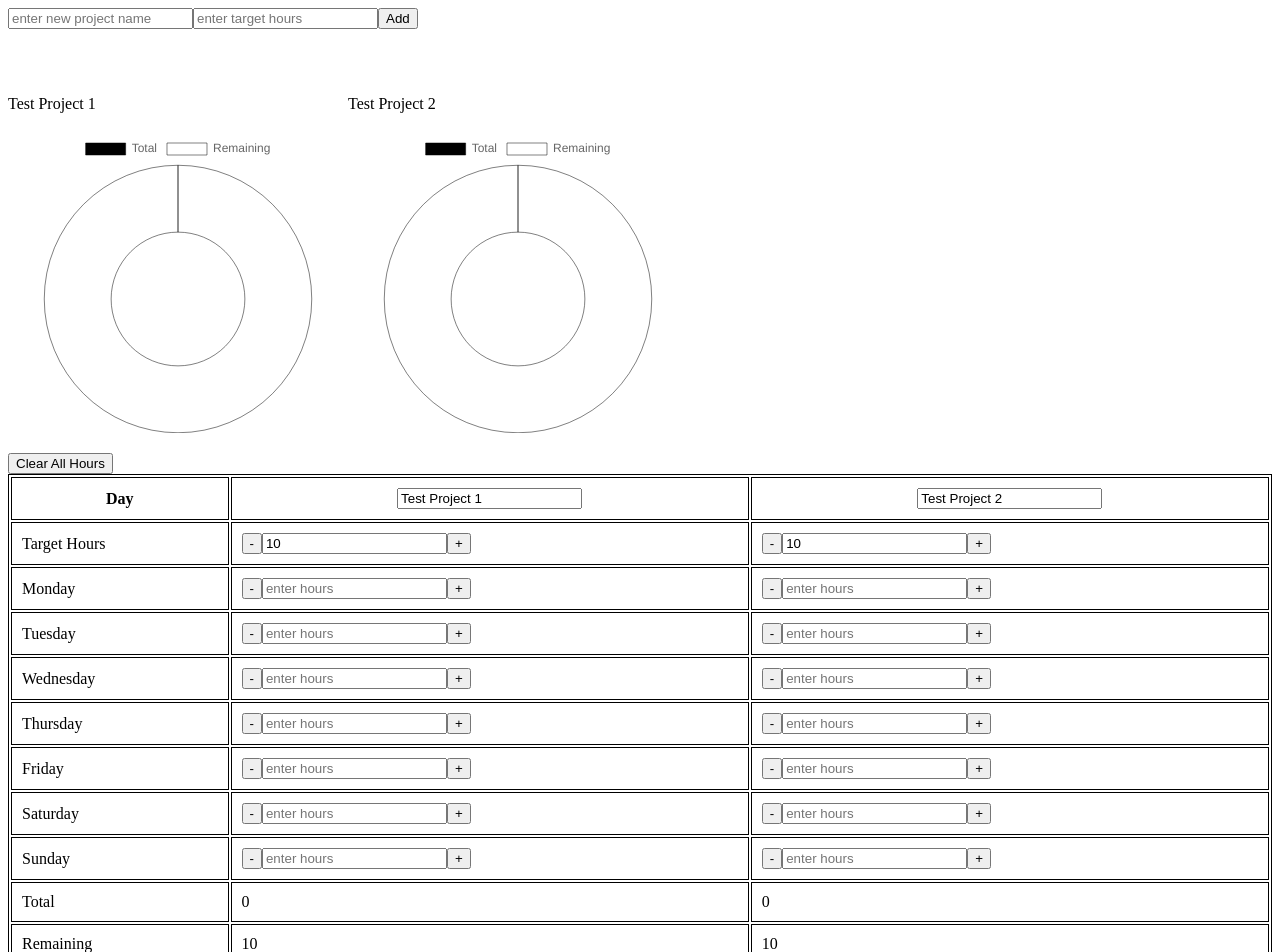
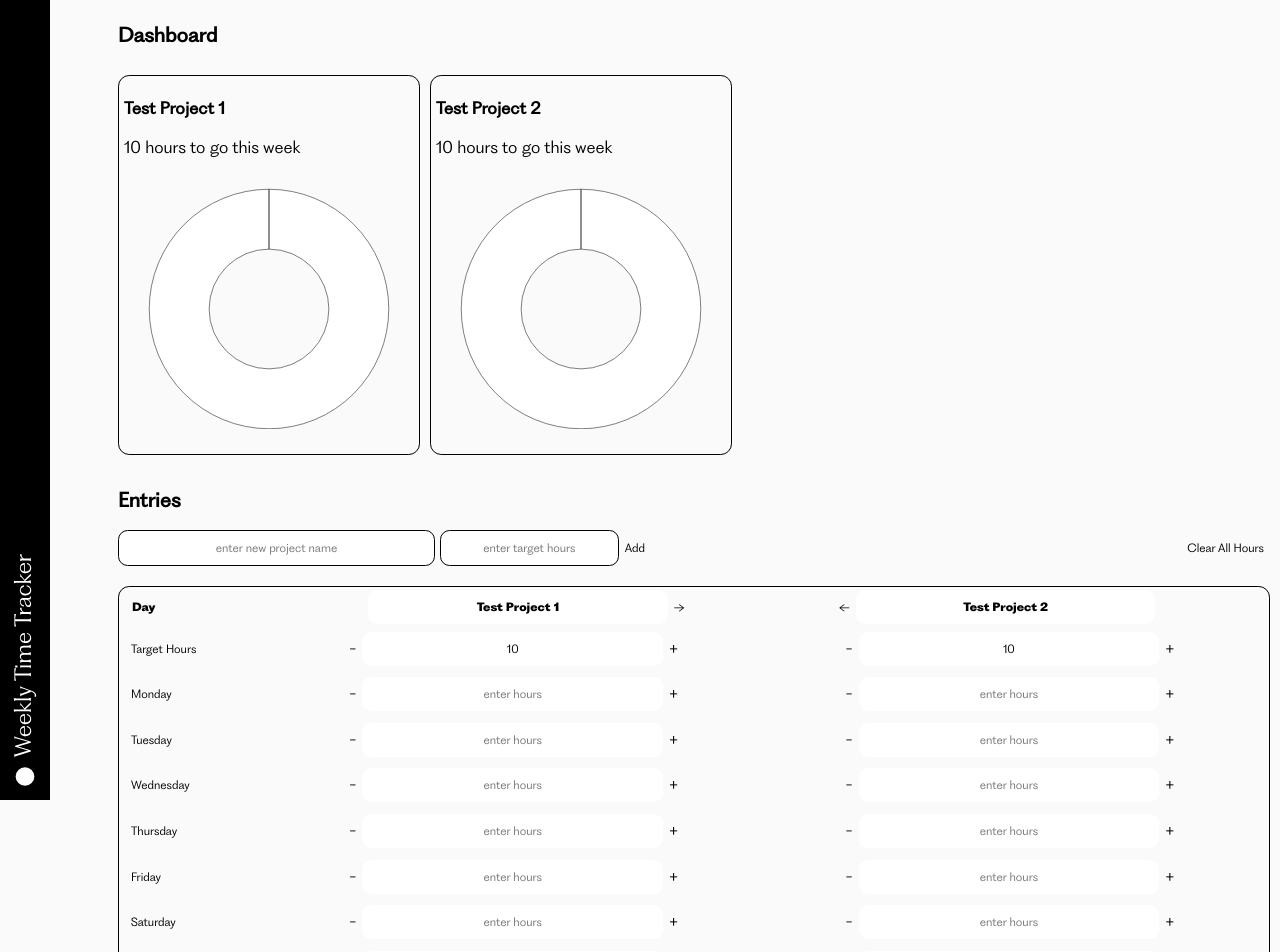
Before and after one commit to fredachang/time-tracker-app, a React (Vite) app: page / in a window 1280 px wide. Shown: the top 952 px of the page. Built offline with nearby package versions, Linux system fonts and the light colour scheme.

Commit message:
improved UI

```diff
--- a/src/App.tsx
+++ b/src/App.tsx
@@ -6,6 +6,7 @@ import { PieChart } from "./components/PieChart";
 import { useLocalStorage } from "react-use";
 import { v4 as uuidv4 } from "uuid";
 import { useState } from "react";
+import logo from "./assets/Logo.svg";
 
 function App() {
   const [projects, setProjects] = useLocalStorage<Project[]>("projects", initialProjects);
@@ -35,7 +36,7 @@ function App() {
 
   const makePieChartData = (project: Project) => {
     const pieChartData = {
-      labels: ["Total", "Remaining"],
+      labels: [],
       datasets: [
         {
           label: "number of hours",
@@ -180,6 +181,32 @@ function App() {
 
   return (
     <>
+      <section className="header">
+        <div className="logo">
+          <img src={logo}></img>
+        </div>
+      </section>
+
+      <section className="body">
+        <section className="section-pie-chart">
+          <h2>Dashboard</h2>
+          <div className="pie-chart-container">
+            {projectsDeault.map((project) => {
+              const data = makePieChartData(project);
+              return (
+                <div className="pie-chart-tile" key={project.id}>
+                  <h3>{project.title}</h3>
+                  <p>{calculateRemainingHours(project)} hours to go this week</p>
+                  <PieChart data={data} />
+                </div>
+              );
+            })}
+          </div>
+        </section>
+
+        <section className="section-new-entries">
+          <h2>Entries</h2>
+          <div className="new-entries-form">
             <Form
               createNewProject={createNewProject}
               handleNewProjectName={handleNewProjectName}
@@ -187,24 +214,16 @@ function App() {
               handleNewTargetHours={handleNewTargetHours}
               targetHours={targetHoursDefault}
             />
+            <div>
+              <span>
+                {deleted && <button onClick={undoDeleteProject}>Undo Last Delete</button>}
+              </span>
 
-      <div className="section-pie-chart">
-        {projectsDeault.map((project) => {
-          const data = makePieChartData(project);
-          return (
-            <div key={project.id}>
-              <p>{project.title}</p>
-              <PieChart data={data} />
+              <span>
+                <button onClick={clearAllHours}>Clear All Hours</button>
+              </span>
             </div>
-          );
-        })}
           </div>
-
-      <div>
-        <button onClick={clearAllHours}>Clear All Hours</button>
-      </div>
-
-      <div>{deleted && <button onClick={undoDeleteProject}>Undo Last Delete</button>}</div>
 
           <Table
             projects={projectsDeault}
@@ -218,6 +237,8 @@ function App() {
             moveColumnToLeft={moveColumnToLeft}
             moveColumnToRight={moveColumnToRight}
           />
+        </section>
+      </section>
     </>
   );
 }
--- a/src/components/Form.tsx
+++ b/src/components/Form.tsx
@@ -10,15 +10,17 @@ export function Form(props: Props) {
   const { createNewProject, handleNewProjectName, projectName, handleNewTargetHours, targetHours } =
     props;
   return (
-    <div>
+    <>
       <form onSubmit={(e) => createNewProject(e)}>
         <input
+          className="new-project-name-input"
           placeholder="enter new project name"
           type="text"
           onChange={handleNewProjectName}
           value={projectName}
         ></input>
         <input
+          className="new-target-hour-input"
           onChange={handleNewTargetHours}
           value={targetHours !== 0 ? targetHours : ""}
           placeholder="enter target hours"
@@ -26,6 +28,6 @@ export function Form(props: Props) {
         ></input>
         <button type="submit">Add</button>
       </form>
-    </div>
+    </>
   );
 }
--- a/src/components/HourInputField.tsx
+++ b/src/components/HourInputField.tsx
@@ -12,6 +12,7 @@ export const HourInput = (props: Props) => {
     <td>
       <div>
         <button
+          className="index-button"
           onClick={() => {
             handleHourInput(project.id, Number(project.time[0][dayKey]) - 1, dayKey);
           }}
@@ -27,6 +28,7 @@ export const HourInput = (props: Props) => {
           }}
         />
         <button
+          className="index-button"
           onClick={() => {
             handleHourInput(project.id, Number(project.time[0][dayKey]) + 1, dayKey);
           }}
--- a/src/components/Table.tsx
+++ b/src/components/Table.tsx
@@ -33,16 +33,39 @@ export function Table(props: Props) {
       <table>
         <thead>
           <tr>
-            <th>Day</th>
-            {projects.map((project) => (
+            <th className="column-1">Day</th>
+            {projects.map((project, index) => (
               <th key={project.id}>
+                <div className="project-title-field-container">
+                  {index > 0 ? (
+                    <button
+                      className="index-button"
+                      onClick={() => moveColumnToLeft(projects, project.id)}
+                    >
+                      &#8592;
+                    </button>
+                  ) : (
+                    <div className="empty-button"></div>
+                  )}
                   <input
+                    className="project-title"
                     type="text"
                     value={project.title}
                     onChange={(e) => {
                       updateProjectName(project.id, e.target.value);
                     }}
                   />
+                  {index < projects.length - 1 ? (
+                    <button
+                      className="index-button"
+                      onClick={() => moveColumnToRight(projects, project.id)}
+                    >
+                      &#8594;
+                    </button>
+                  ) : (
+                    <div className="empty-button"></div>
+                  )}
+                </div>
               </th>
             ))}
           </tr>
@@ -50,11 +73,12 @@ export function Table(props: Props) {
 
         <tbody>
           <tr>
-            <td>Target Hours</td>
+            <td className="column-1">Target Hours</td>
             {projects.map((project) => (
               <td key={project.id}>
                 <div>
                   <button
+                    className="index-button"
                     onClick={() => {
                       updateTargetHours(project.id, project.targetHours - 1);
                     }}
@@ -69,6 +93,7 @@ export function Table(props: Props) {
                     }}
                   />
                   <button
+                    className="index-button"
                     onClick={() => {
                       updateTargetHours(project.id, project.targetHours + 1);
                     }}
@@ -81,7 +106,7 @@ export function Table(props: Props) {
           </tr>
 
           <tr>
-            <td>Monday</td>
+            <td className="column-1">Monday</td>
             {projects.map((project) => (
               <HourInput
                 key={project.id}
@@ -93,7 +118,7 @@ export function Table(props: Props) {
           </tr>
 
           <tr>
-            <td>Tuesday</td>
+            <td className="column-1">Tuesday</td>
             {projects.map((project) => (
               <HourInput
                 key={project.id}
@@ -105,7 +130,7 @@ export function Table(props: Props) {
           </tr>
 
           <tr>
-            <td>Wednesday</td>
+            <td className="column-1">Wednesday</td>
             {projects.map((project) => (
               <HourInput
                 key={project.id}
@@ -117,7 +142,7 @@ export function Table(props: Props) {
           </tr>
 
           <tr>
-            <td>Thursday</td>
+            <td className="column-1">Thursday</td>
             {projects.map((project) => (
               <HourInput
                 key={project.id}
@@ -129,7 +154,7 @@ export function Table(props: Props) {
           </tr>
 
           <tr>
-            <td>Friday</td>
+            <td className="column-1">Friday</td>
             {projects.map((project) => (
               <HourInput
                 key={project.id}
@@ -141,7 +166,7 @@ export function Table(props: Props) {
           </tr>
 
           <tr>
-            <td>Saturday</td>
+            <td className="column-1">Saturday</td>
             {projects.map((project) => (
               <HourInput
                 key={project.id}
@@ -153,7 +178,7 @@ export function Table(props: Props) {
           </tr>
 
           <tr>
-            <td>Sunday</td>
+            <td className="column-1">Sunday</td>
             {projects.map((project) => (
               <HourInput
                 key={project.id}
@@ -166,14 +191,14 @@ export function Table(props: Props) {
         </tbody>
         <tfoot>
           <tr>
-            <td>Total</td>
+            <td className="column-1">Total</td>
             {projects.map((project) => (
               <td key={project.id}>{calculateTotalHours(project)}</td>
             ))}
           </tr>
 
           <tr>
-            <td>Remaining</td>
+            <td className="column-1">Remaining</td>
             {projects.map((project) => (
               <td key={project.id}>
                 {Math.max(calculateRemainingHours(project), 0) || "All Done!"}
@@ -182,22 +207,12 @@ export function Table(props: Props) {
           </tr>
 
           <tr>
-            <td>Actions</td>
-            {projects.map((project, index) => (
+            <td className="column-1"></td>
+            {projects.map((project) => (
               <td key={project.id}>
+                <div className="actions-button-container">
+                  <button onClick={() => clearProjectHours(project.id)}>Clear</button>
                   <button onClick={() => deleteProject(project.id)}>Delete</button>
-                <button onClick={() => clearProjectHours(project.id)}>Clear Project Hours</button>
-                <div>
-                  {index > 0 && (
-                    <button onClick={() => moveColumnToLeft(projects, project.id)}>
-                      Move To Left
-                    </button>
-                  )}
-                  {index < projects.length - 1 && (
-                    <button onClick={() => moveColumnToRight(projects, project.id)}>
-                      Move To Right
-                    </button>
-                  )}
                 </div>
               </td>
             ))}
--- a/src/index.css
+++ b/src/index.css
@@ -8,15 +8,99 @@
   src: local("Fragment"), url("./fonts/PPFragment-SansRegular.otf") format("truetype");
 }
 
-form {
-  margin-bottom: 10px;
+@font-face {
+  font-family: "Fragment-Sans-Bold";
+  src: local("Fragment"), url("./fonts/PPFragment-SansExtraBold.otf") format("truetype");
+}
+
+@font-face {
+  font-family: "Fragment-Serif-Regular";
+  src: local("Fragment"), url("./fonts/PPFragment-SerifRegular.otf") format("truetype");
+}
+
+@font-face {
+  font-family: "Fragment-Serif-Light";
+  src: local("Fragment"), url("./fonts/PPFragment-SerifLight.otf") format("truetype");
+}
+
+@font-face {
+  font-family: "Fragment-Serif-Bold";
+  src: local("Fragment"), url("./fonts/PPFragment-SerifExtraBold.otf") format("truetype");
+}
+
+body {
+  background-color: rgb(250, 250, 250);
+  margin: 0;
+}
+
+.header {
+  font-family: "Fragment-Serif-Regular";
+  background-color: black;
+  width: 50px;
+  height: 100%;
+  display: flex;
+  position: fixed;
+  left: 0;
+}
+
+.logo {
+  position: fixed;
+  bottom: 0;
+  width: 50px;
+  height: 600px;
+}
+
+img {
+  position: absolute;
+  bottom: 0;
+}
+
+h1 {
+  font-size: 2rem;
+  margin: 0;
+  padding: 0;
+  color: white;
+  background-color: black;
+}
+
+.body {
+  width: 90%;
+  position: absolute;
+  right: 10px;
+}
+
+h2 {
+  font-family: "Fragment-Sans-Regular";
+  font-size: 1.2rem;
+}
+
+h3 {
+  font-family: "Fragment-Sans-Regular";
+  font-size: 1rem;
+}
+
+p {
+  font-family: "Fragment-Sans-Light";
 }
 
 .section-pie-chart {
-  margin-top: 50px;
+  margin: 20px 0;
+}
+
+.pie-chart-container {
   display: flex;
   flex-wrap: wrap;
-  justify-content: start;
+  justify-content: flex-start;
+}
+
+.pie-chart-tile {
+  padding: 5px;
+  margin-left: 0;
+  margin-right: 10px;
+  margin-top: 10px;
+  margin-bottom: 10px;
+  border: 0.5px solid black;
+  border-radius: 0.7rem;
 }
 
 .pie-chart {
@@ -25,13 +109,47 @@ form {
 }
 
 .donut {
-  width: 300px;
-  height: 300px;
+  width: 250px;
+  height: 250px;
   margin: 0 auto;
 }
 
-table {
-  width: 100%;
+.section-new-entries {
+  margin: 20px 0;
+}
+
+.new-entries-form {
+  display: flex;
+  justify-content: space-between;
+  align-items: center;
+  margin: 0;
+}
+
+form {
+  width: 60%;
+}
+
+.new-project-name-input {
+  margin-right: 5px;
+  width: 45%;
+  border: 0.5px black solid;
+}
+
+.new-target-hour-input {
+  width: 25%;
+  border: 0.5px black solid;
+}
+
+input {
+  font-family: "Fragment-Sans-Light";
+  font-size: 0.7rem;
+  border: none;
+  background-color: white;
+  width: 35%;
+  height: 2rem;
+  border-radius: 0.6rem;
+  text-align: center;
+  transition: box-shadow 0.1s;
 }
 
 input[type="number"]::-webkit-inner-spin-button,
@@ -39,18 +157,89 @@ input[type="number"]::-webkit-outer-spin-button {
   -webkit-appearance: none;
 }
 
-th {
-  padding: 10px;
-  margin: 10px;
+input:focus {
+  outline: none;
+  box-shadow: 0 0 0.5rem rgb(220, 220, 220);
+}
+
+table input {
+  background-color: white;
+  width: 60%;
+  height: 2rem;
+  border-radius: 0.6rem;
+  text-align: center;
+}
+
+button {
+  font-family: "Fragment-Sans-Light";
+  font-size: 0.7rem;
+  background-color: rgb(250, 250, 250);
+  border: none;
+}
+
+button:hover {
+  border-bottom: 0.5px black solid;
+}
+
+.index-button {
+  font-size: 1rem;
+  transition: font-size 0.2s;
+}
+
+.index-button:hover {
+  font-family: "Fragment-Sans-Bold";
+  font-size: 1.1rem;
+  border-bottom: none;
+}
+
+.project-title-field-container {
+  display: flex;
+  justify-content: center;
+  align-items: center;
+}
+
+.empty-button {
+  margin: 8px;
+  display: flex;
+  width: 1rem;
+  height: 10px;
+}
+
+table {
+  font-family: "Fragment-Sans-Light";
+  margin-top: 20px;
+  padding: 0 10px;
+  border: 0.5px black solid;
+  border-radius: 0.7rem;
+  font-size: 0.7rem;
+  width: 100%;
+}
+
+.project-title {
+  font-family: "Fragment-Sans-Bold";
+}
+
+thead {
+  font-family: "Fragment-Sans-Bold";
+  text-align: center;
+  width: 30%;
 }
 
 td {
-  padding: 10px;
-  margin: 10px;
+  padding: 0.3rem 0;
+  text-align: center;
 }
 
-table,
-th,
-td {
-  border: 1px black solid;
+.column-1 {
+  text-align: left;
 }
+
+tfoot {
+  font-family: "Fragment-Sans-Regular";
+}
+
+.actions-button-container {
+  display: flex;
+  justify-content: center;
+  flex-wrap: wrap;
+}
```
Also changed, not shown: src/assets/Logo.png (added), src/assets/Logo.svg (added). Lines whose indentation alone changed are shown as unchanged.
